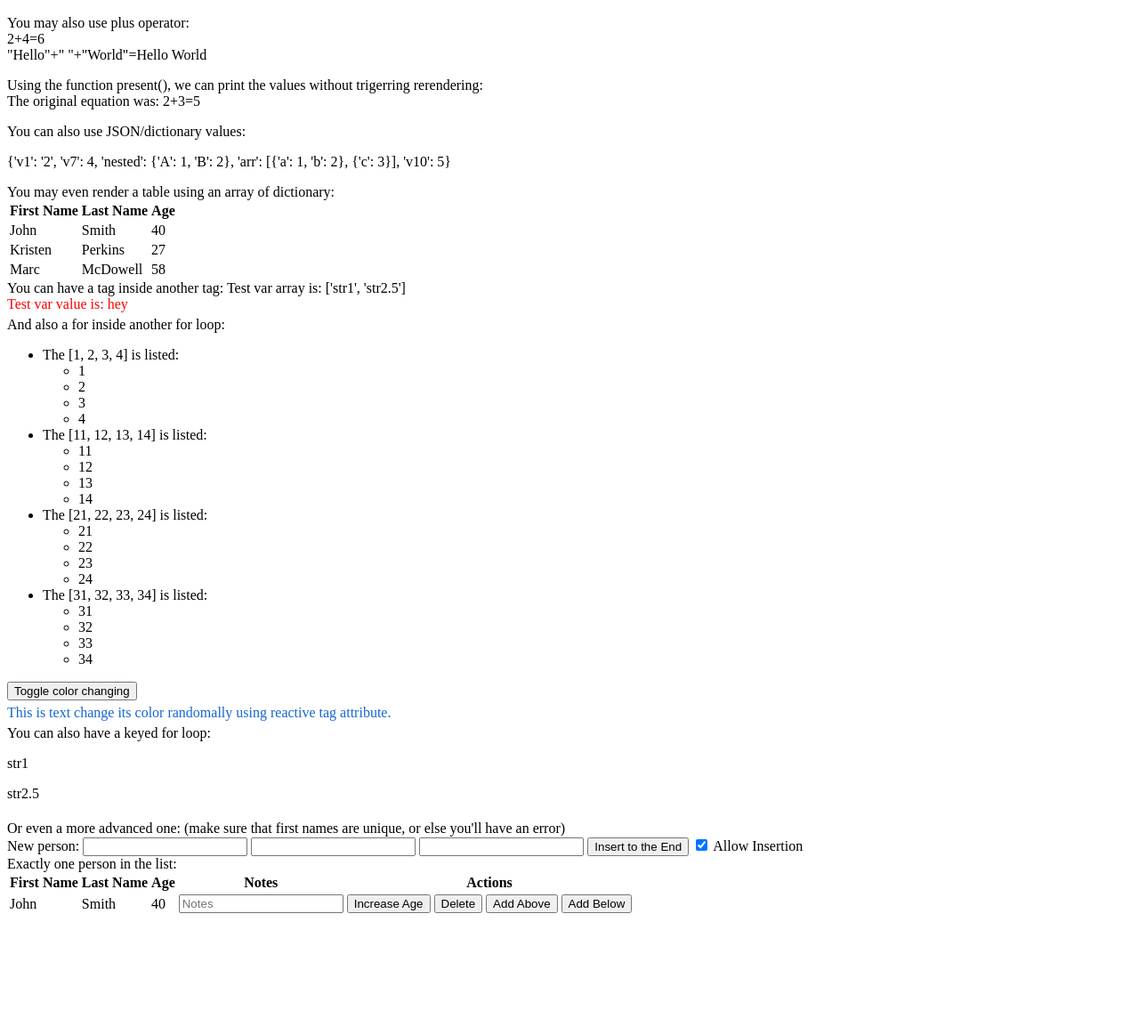
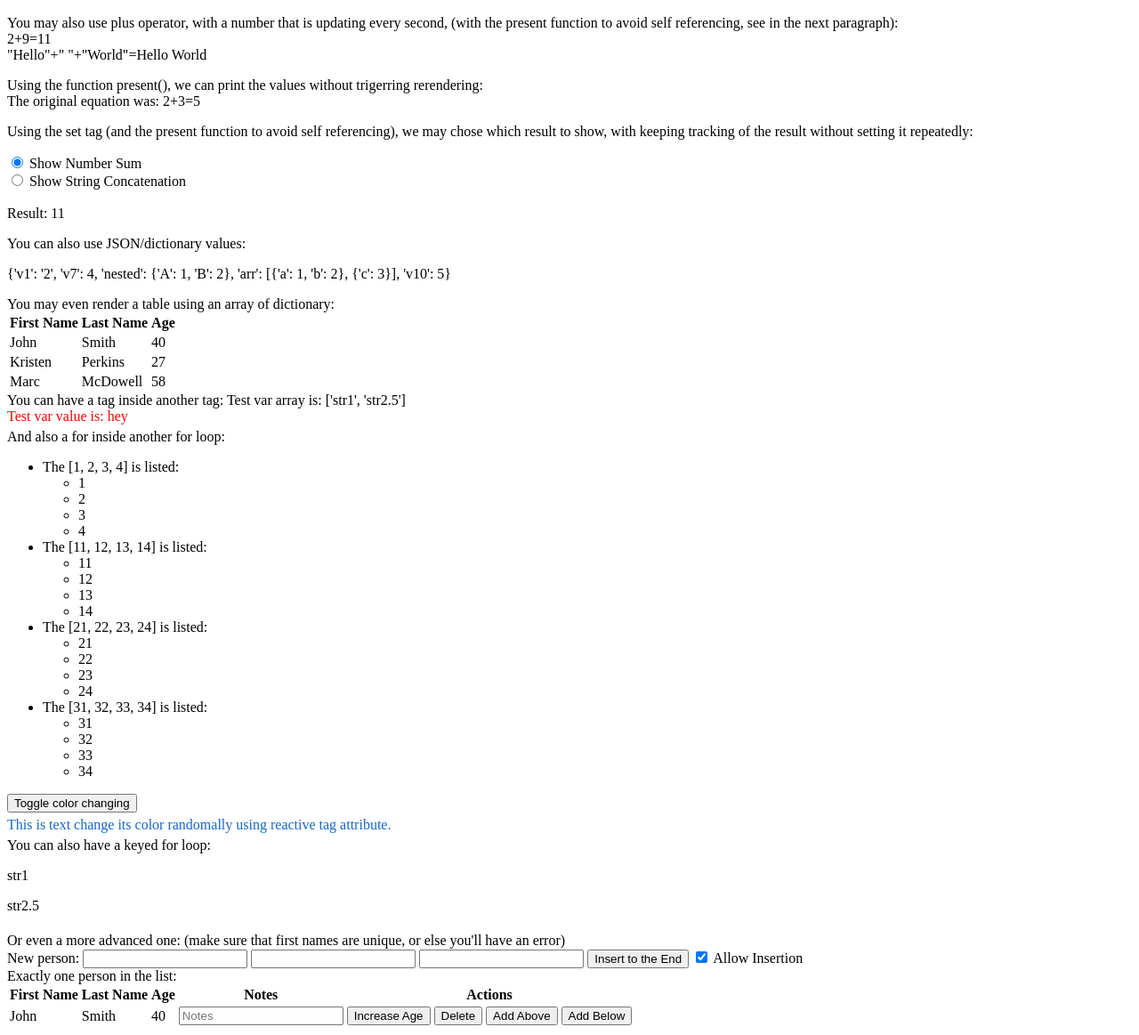
Before and after one commit to Tal500/django-reactive-framework, a Django app: page /example/ in a window 1280 px wide. Shown: the part 327-1490 px from the top of the page at 89% size. Before the commit the page ends 1353 px from the top, so only its background shows below. Run offline with Django 3.2, Linux system fonts and the light colour scheme.

Commit message:
Allow set tag to retrieve value expression. (in-place, with reative definition)
Also, added up an example for it.

Finally fixes #6

```diff
--- a/src/django_reactive_framework/core/base.py
+++ b/src/django_reactive_framework/core/base.py
@@ -159,8 +159,17 @@ class ReactVar(ReactData):
     def js_get(self) -> str:
         return "(" + self.js() + ".val)"
 
-    def js_set(self, js_expression: str, alt_js_name: Optional[str] = None) -> str:
-        return f'__reactive_data_set({self.js() if alt_js_name is None else alt_js_name},{js_expression},__reactive_empty_array,null);'
+    def js_set(self, js_expression: str, alt_js_name: Optional[str] = None, expression_hooks: Iterable['ReactVar'] = []) -> str:
+        if expression_hooks:
+            recalc_js_function = f'function(){{return {js_expression};}}'
+            js_expression = 'undefined'
+        else:
+            recalc_js_function = f'undefined'
+
+        expression_hooks_js = ReactData.convert_hooks_to_js(expression_hooks)
+
+        return f'__reactive_data_set({self.js() if alt_js_name is None else alt_js_name},' + \
+            f'{js_expression},{expression_hooks_js},{recalc_js_function});'
 
     def js_attach(self, js_callable: str, invoke_if_changed_from_initial: bool):
         return f'__reactive_data_attach({self.js()},{js_callable},{value_js_representation(invoke_if_changed_from_initial, self.context)})'
--- a/src/django_reactive_framework/core/expressions.py
+++ b/src/django_reactive_framework/core/expressions.py
@@ -1,6 +1,6 @@
 from abc import abstractmethod
 from itertools import chain
-from typing import Any, Dict, List, Optional, Tuple
+from typing import Any, Dict, Iterable, List, Optional, Tuple
 
 from django import template
 
@@ -47,7 +47,9 @@ class Expression:
 
 class SettableExpression(Expression):
     @abstractmethod
-    def js_set(self, react_context: Optional[ReactContext], js_expression: str) -> str:
+    def js_set(self, react_context: Optional[ReactContext], js_expression: str,
+        expression_hooks: Iterable[ReactVar] = []) -> str:
+
         """ Return the js expression for setting the self expression to the js_expression"""
         pass
 
@@ -345,13 +347,15 @@ class VariableExpression(SettableExpression):
         else:
             return value_to_expression('').eval_js_and_hooks(react_context, delimiter)
 
-    def js_set(self, react_context: Optional[ReactContext], js_expression: str):
+    def js_set(self, react_context: Optional[ReactContext], js_expression: str,
+        expression_hooks: Iterable[ReactVar] = []) -> str:
+
         var = self.var(react_context)
 
         if var is None:
             raise template.TemplateSyntaxError('No reactive variable named %s was found' % self.var_name)
 
-        return var.js_set(js_expression)
+        return var.js_set(js_expression, expression_hooks=expression_hooks)
 
     def js_notify(self, react_context: Optional[ReactContext]) -> str:
         var = self.var(react_context)
@@ -386,7 +390,9 @@ class NativeVariableExpression(SettableExpression):
     def eval_js_and_hooks(self, react_context: Optional[ReactContext], delimiter: str = sq) -> Tuple[str, List[ReactHook]]:
         return self.var_name, []
 
-    def js_set(self, react_context: Optional[ReactContext], js_expression: str):
+    def js_set(self, react_context: Optional[ReactContext], js_expression: str,
+        expression_hooks: Iterable[ReactVar] = []) -> str:
+
         return f'{self.var_name}={js_expression};'
 
     def js_notify(self, react_context: Optional[ReactContext]) -> str:
@@ -469,7 +475,9 @@ class SettablePropertyExpression(PropertyExpression, SettableExpression):
 
         return SettablePropertyExpression(root_expression_reduced, self.key_path)
 
-    def js_set(self, react_context: Optional[ReactContext], js_expression: str):
+    def js_set(self, react_context: Optional[ReactContext], js_expression: str,
+        expression_hooks: Iterable[ReactVar] = []) -> str:
+
         js_path_expression = self.eval_js_and_hooks(react_context)[0]
 
         return f'{js_path_expression} = {js_expression}; ' + self.js_notify(react_context)
--- a/src/django_reactive_framework/templates/reactive_example.html
+++ b/src/django_reactive_framework/templates/reactive_example.html
@@ -145,7 +145,8 @@ Even None is supported:
 {% #/def sum_result=2+number %}
 
 {% #tag p %}
-You may also use plus operator:<br />
+You may also use plus operator, with a number that is updating every second,
+(with the present function to avoid self referencing, see in the next paragraph):<br />
 2+{% #/print number %}={% #/print sum_result %}<br />
 "{% #/print greeting %}"+" "+"World"={% #/print greeting+" "+"World" %}
 {% /tag %}
@@ -155,16 +156,52 @@ Using the function present(), we can print the values without trigerring rerende
 The original equation was: 2+{% #/print present(number) %}={% #/print present(sum_result) %}<br />
 {% /tag %}
 
+{% #/def result_choice='number_sum' %}
+{% #/def some_result=(result_choice==='number_sum')?(2+number):greeting+" "+"World" %}
+
+<p>
+Using the set tag (and the present function to avoid self referencing),
+we may chose which result to show, with keeping tracking of the result without setting it repeatedly:<br />
+<form>
+
+<label>
+    <input type="radio" name="result_choice" value="number_sum" checked onchange="setRadioChoice('number_sum')" />
+    Show Number Sum
+</label>
+<br />
+<label>
+    <input type="radio" name="result_choice" value="str_concat" onchange="setRadioChoice('str_concat')" />
+    Show String Concatenation
+</label>
+
+</form>
+<br />
+{%#%}
+<span>
+Result: {% #/print some_result %}
+</span>
+{%/%}
+
+</p>
+
 <script>
+function update_number() {
+    {% #/set number=present(number+1) %}
+
+    setTimeout(update_number, 1000);
+}
+setTimeout(update_number, 1000);
+
 setTimeout(
     function() {
-    {% #set number %}{% #/get 4 %}{% /set %}
+    {% #set greeting %}'Hello'{% /set %}
+    }, 1500);
 
-    setTimeout(
-        function() {
-        {% #set greeting %}'Hello'{% /set %}
-        }, 500);
-    }, 1000);
+function setRadioChoice(choice) {
+    {% #set result_choice %}
+    choice
+    {% /set %}
+}
 </script>
 
 {% #/def test_json={v1: '2', 'v7': '3', nested: {A: 1, B: 2}, arr: [{a:1, b:2}, {c: 3}]} %}
@@ -179,9 +216,7 @@ You can also use JSON/dictionary values:
 <script>
 setTimeout(
     function() {
-    {% #/get test_json %}.v10 = 5
-
-    {% #/notify test_json %}
+    {% #/set test_json.v10 = 5 %}
 
     setTimeout(
         function() {
--- a/src/django_reactive_framework/templatetags/reactive.py
+++ b/src/django_reactive_framework/templatetags/reactive.py
@@ -1232,53 +1232,96 @@ class ReactSetNode(ReactNode):
     tag_name = 'set'
 
     class Context(ReactContext):
-        def __init__(self, parent, settable_expression: SettableExpression):
+        def __init__(self, parent, settable_expression: SettableExpression, val_expression: Optional[Expression]):
             self.settable_expression: SettableExpression = settable_expression
+            self.val_expression: Optional[Expression] = val_expression
             super().__init__(id='', parent=parent, fully_reactive=False)
 
         def render_html(self, subtree: List) -> str:
-            js_expression = self.render_html_inside(subtree)
+            if self.val_expression is None:
+                js_expression = self.render_html_inside(subtree)
+                hooks = []
+            else:
+                js_expression, hooks = self.val_expression.eval_js_and_hooks(self)
 
-            output = self.settable_expression.js_set(self, js_expression)
+            print('js_expression', js_expression)
+
+            output = self.settable_expression.js_set(self, js_expression, hooks)
 
             return output# TODO: Shell we use "mark_safe" here?
 
-    def __init__(self, nodelist: template.NodeList, settable_expression: SettableExpression):
+    def __init__(self, nodelist: template.NodeList, settable_expression: SettableExpression, val_expression: Optional[Expression]):
         self.settable_expression = settable_expression
+        self.val_expression: Optional[Expression] = val_expression
         super().__init__(nodelist=nodelist)
 
     def make_context(self, parent_context: Optional[ReactContext], template_context: template.Context) -> ReactContext:
-        settable_expression: Expression = self.settable_expression.reduce(template_context)
+        settable_expression: SettableExpression = self.settable_expression.reduce(template_context)
+        val_expression: Optional[Expression] = None if self.val_expression is None else \
+            self.val_expression.reduce(template_context)
 
-        return ReactSetNode.Context(parent_context, settable_expression)
+        return ReactSetNode.Context(parent_context, settable_expression, val_expression)
 
 @register.tag('#' + ReactSetNode.tag_name)
+@register.tag('#/' + ReactSetNode.tag_name)
 def do_reactset(parser: template.base.Parser, token: template.base.Token):
     """Set current present value to a js expression"""
 
-    # TODO: Make the difference between bounded and unbounded expressions. (Currently unbound)
-
     bits = list(smart_split(token.contents, whitespaces, common_delimiters))
 
-    if len(bits) != 2:
+    tag = token.contents.split()[0]
+
+    if len(bits) < 2:
         raise template.TemplateSyntaxError(
-            "%r tag requires at exactly two arguments" % token.contents.split()[0]
+            "%r tag requires exactly one aurgument." % tag
         )
     # otherwise
 
-    var_expression = bits[1]
+    self_enclosing = tag.startswith('#/')
 
-    nodelist: template.NodeList = parser.parse(('/' + ReactSetNode.tag_name,))
-    parser.delete_first_token()
+    remaining_bits = bits[1:]
 
-    expression = parse_expression(var_expression)
+    parts = tuple(split_kwargs(remaining_bits))
 
-    if not isinstance(expression, SettableExpression):
+    if len(parts) != 1:
+        raise template.TemplateSyntaxError(
+            "%r tag (which is self enclosing) requires exactly one aurgument!" %
+                token.contents.split()[0]
+        )
+
+    settable_expression_str, val_expression_str = parts[0]
+
+    if self_enclosing:
+        if val_expression_str is None:
+            raise template.TemplateSyntaxError(
+                "%r tag (which is self enclosing) requires exactly one aurgument in the form of {settable}={val}" %
+                    token.contents.split()[0]
+            )
+    else:
+        if val_expression_str is not None:
+            raise template.TemplateSyntaxError(
+                "%r tag (which isn't self enclosing) requires exactly one aurgument in the form of {settable}" %
+                    token.contents.split()[0]
+            )
+    # otherwise
+
+    #return ReactDefNode(var_name, parse_expression(val_expression_str))
+
+    if self_enclosing:
+        nodelist = None
+    else:
+        nodelist = parser.parse(('/' + ReactSetNode.tag_name,))
+        parser.delete_first_token()
+
+    settable_expression = parse_expression(settable_expression_str)
+    val_expression = None if val_expression_str is None else parse_expression(val_expression_str)
+
+    if not isinstance(settable_expression, SettableExpression):
         raise template.TemplateSyntaxError(
             "%r tag requires the first expression to be reactively setable." % token.contents.split()[0]
         )
 
-    return ReactSetNode(nodelist, expression)
+    return ReactSetNode(nodelist, settable_expression, val_expression)
 
 class ReactNotifyNode(ReactNode):
     tag_name = 'notify'
```
